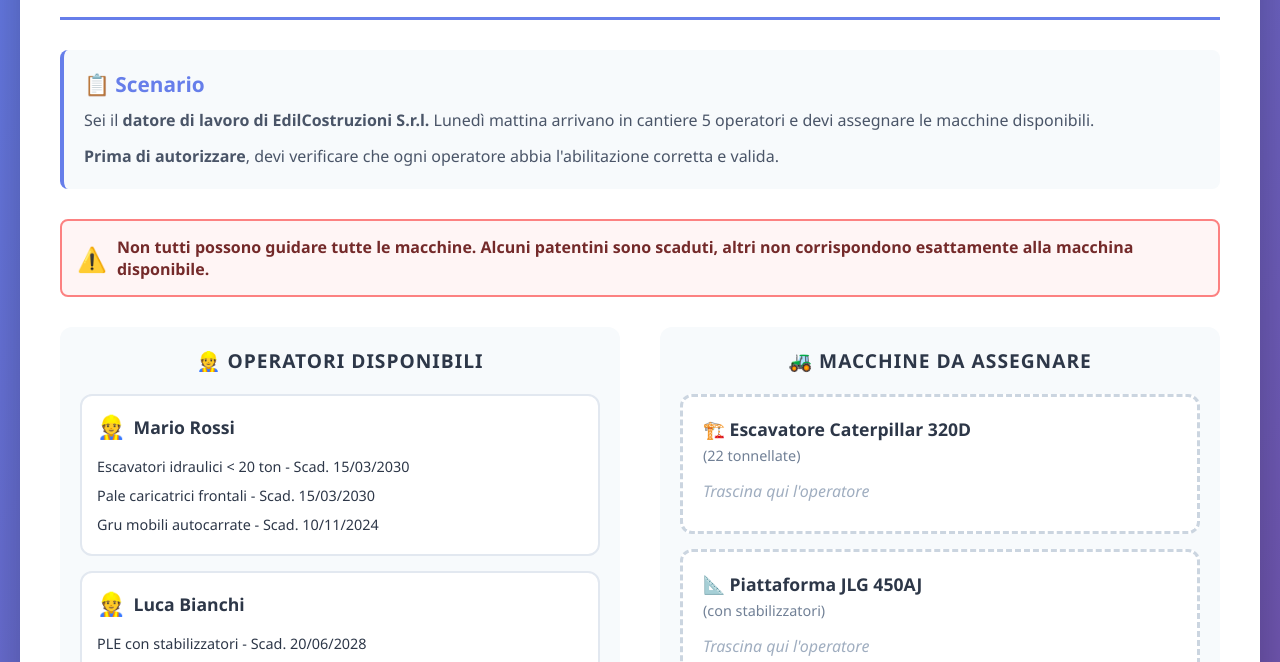
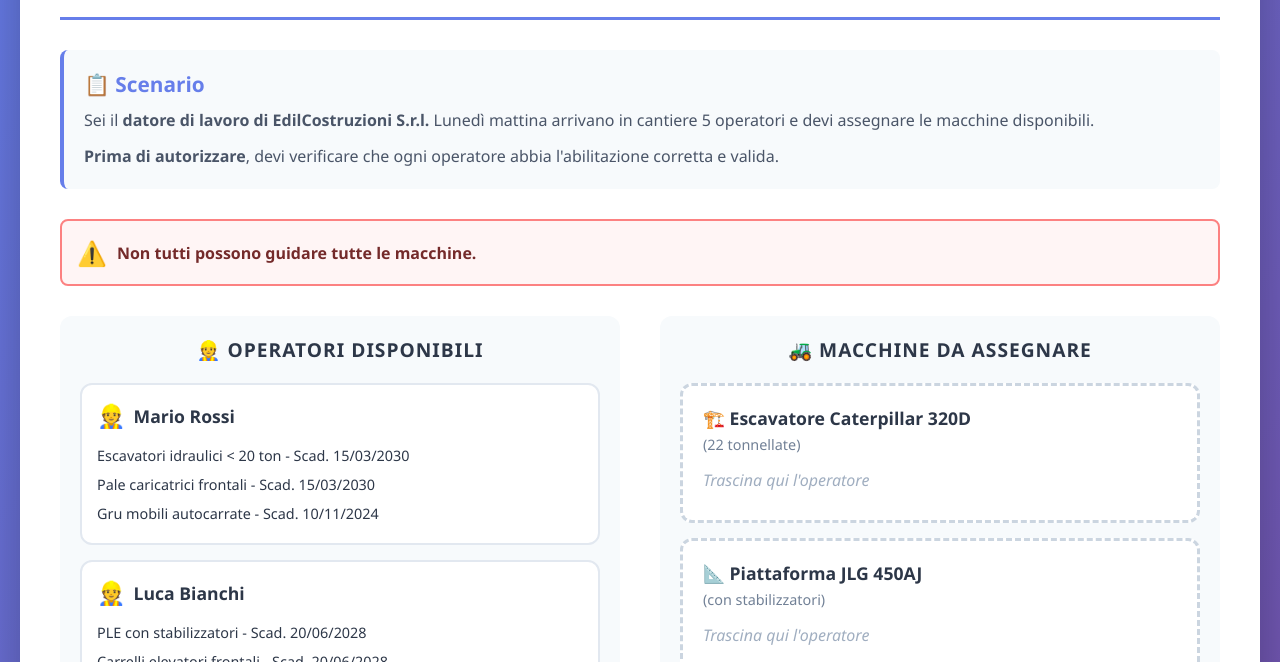
Before and after one commit to FraBellucci/Integrazioni-Costruzioni-UD10, a plain HTML site: page index.html in a window 1280 px wide. Shown: the part 138-800 px from the top of the page. Drawn offline with Linux system fonts and the light colour scheme.

Commit message:
Update index.html

```diff
--- a/index.html
+++ b/index.html
@@ -365,7 +365,7 @@
         </div>
 
         <div class="alert-box">
-            <p>Non tutti possono guidare tutte le macchine. Alcuni patentini sono scaduti, altri non corrispondono esattamente alla macchina disponibile.</p>
+            <p>Non tutti possono guidare tutte le macchine.</p>
         </div>
 
         <div class="game-area">
```
